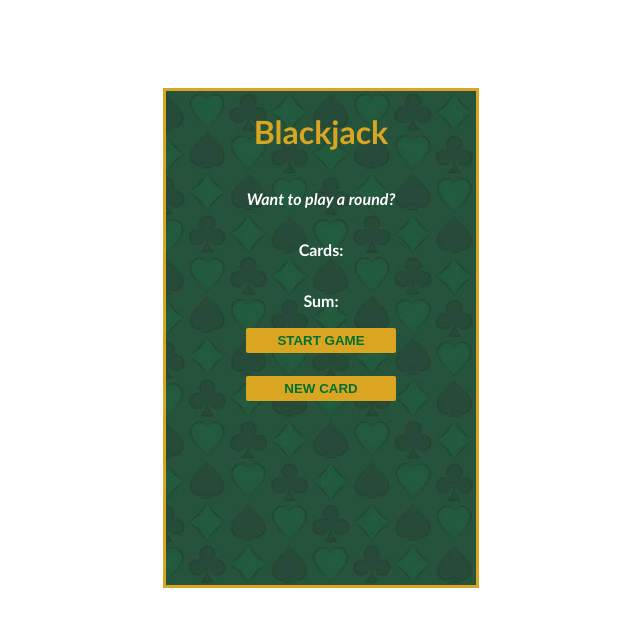
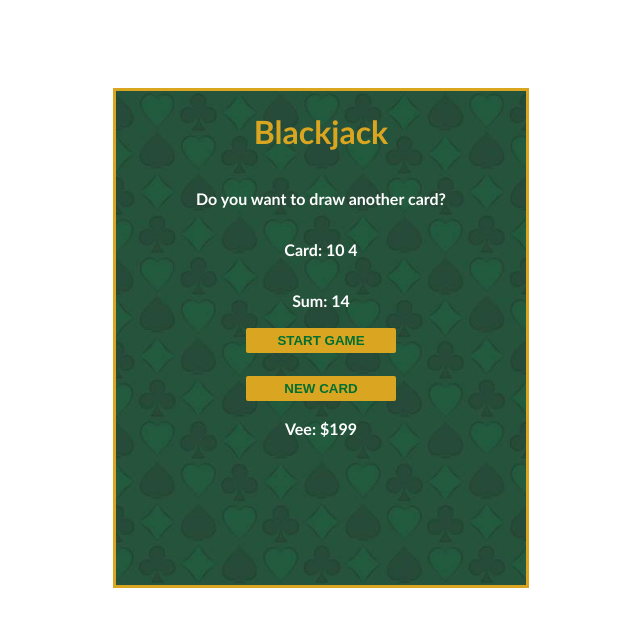
Before and after one commit to mattywonder/Assignment_10, a plain HTML site: page index.html in a window 1280 px wide. Both pictures are taken after a click on the button "START GAME". Shown: the whole page, without its empty margins (319-959 px from the left). Drawn offline with Linux system fonts and the light colour scheme.

Commit message:
vee's commit

```diff
--- a/index.html
+++ b/index.html
@@ -7,20 +7,19 @@
     <title>GroupA</title>
 
     <link rel="stylesheet" href="style.css" />
-    <link rel="stylesheet" href="index.css" />
   </head>
   <body>
     <div class="main">
       <div class="main-container">
         <h1>Blackjack</h1>
-        <p id="message-el">Want to play a round?</p>
-        <p id="cards-el">Cards:</p>
-        <p id="sum-el">Sum:</p>
+        <p id="message-El">Want to play a round?</p>
+        <p id="card-El">Cards:</p>
+        <p id="sum-El">Sum:</p>
         <button onclick="startGame()">START GAME</button> <br />
         <button onclick="newCard()">NEW CARD</button>
-        <p id="player-el"></p>
+        <p id="player-El"></p>
       </div>
     </div>
-    <script src="index.js"></script>
+    <script src="main.js"></script>
   </body>
 </html>
--- /dev/null
+++ b/main.js
@@ -0,0 +1,65 @@
+
+let cards = []
+let sum = 0
+let hasBlackJack =false
+let isAlive = false
+let message = ""
+
+let messageEl = document.getElementById("message-El");
+let sumEl = document.getElementById("sum-El")
+let cardEl = document.getElementById("card-El")
+
+let player = {
+    Name : "Vee",
+    Chips : 199
+}
+
+
+let playerEl = document.getElementById("player-El")
+playerEl.textContent = player.Name + ": $" + player.Chips
+
+function getRandomCard(){
+    let randomNumber = Math.floor( Math.random()*13) + 1
+    if(randomNumber > 10){
+        return 10
+    }else if (randomNumber === 1){
+        return 11
+    }else{
+        return randomNumber
+    }
+}
+function startGame(){
+    isAlive = true
+    let firstCard = getRandomCard()
+    let secondCard = getRandomCard()
+    cards = [firstCard, secondCard]
+    sum = firstCard + secondCard
+    RenderGame()
+}
+function RenderGame(){
+    cardEl.textContent = "Card: "
+    for(let i = 0; i< cards.length; i++){
+        cardEl.textContent += cards[i] + " "
+    }
+    sumEl.textContent = "Sum: " + sum
+        if (sum <= 20){
+            message= "Do you want to draw another card?";
+        }else if(sum === 21){
+            message= "wohoo! you've got a blackjack!";
+            hasBlackJack = true
+        }else{
+            message= "you are out of the game!";
+            isAlive = false
+        }
+    messageEl.textContent = message
+}
+
+function newCard(){
+    if (isAlive === true && hasBlackJack === false) {
+    let card = getRandomCard()
+    sum += card
+    cards.push(card)
+    RenderGame()
+    }
+
+}
```
